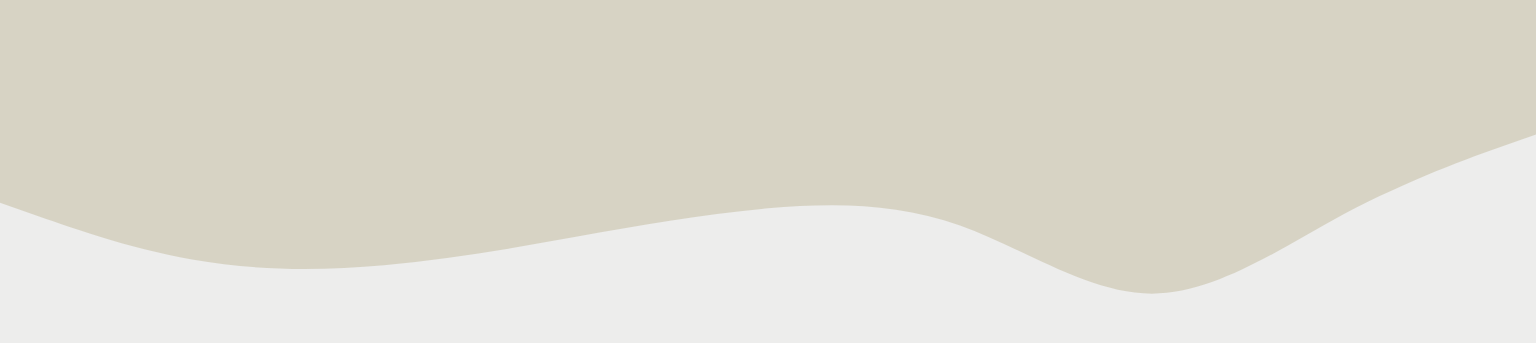
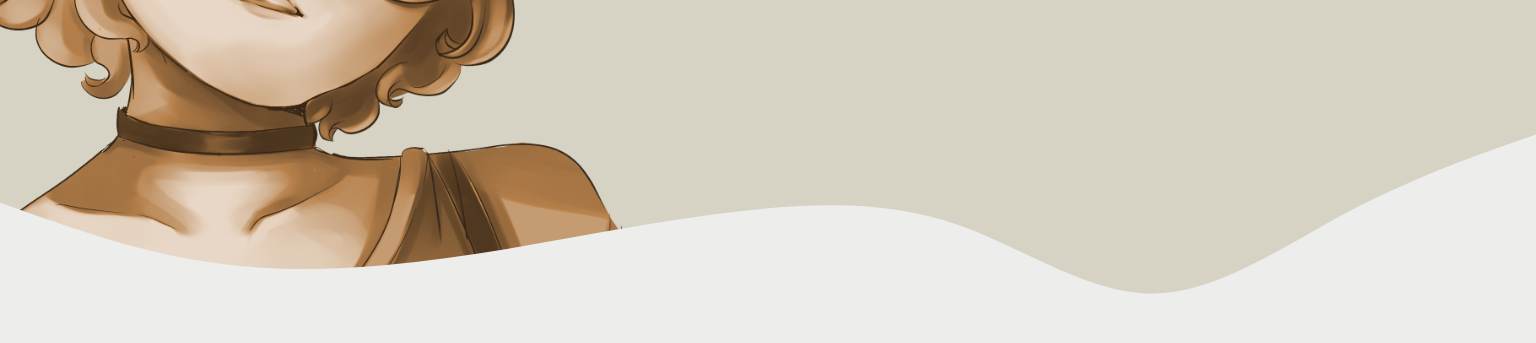
Before and after one commit to Sorumeiji/NoaSketchPortfoilo, a plain HTML site: page index.html in a window 1536 px wide. Shown: the part 457-800 px from the top of the page. Drawn offline with Linux system fonts and the light colour scheme; the site is published under a folder, as on GitHub Pages, so addresses that start at the root find nothing; a web font is replaced by a local one.

Commit message:
base header almost ready?

```diff
--- a/sass/Landingpage/_header.scss
+++ b/sass/Landingpage/_header.scss
@@ -1,6 +1,6 @@
 @media(min-width: 1500px) {
     header {
-        background: url(/images/header.png) no-repeat;
+        background: url(../images/header.png) no-repeat;
         background-color: #D7D3C4;
     }
 
```
Also changed, not shown: sass/main.css.
